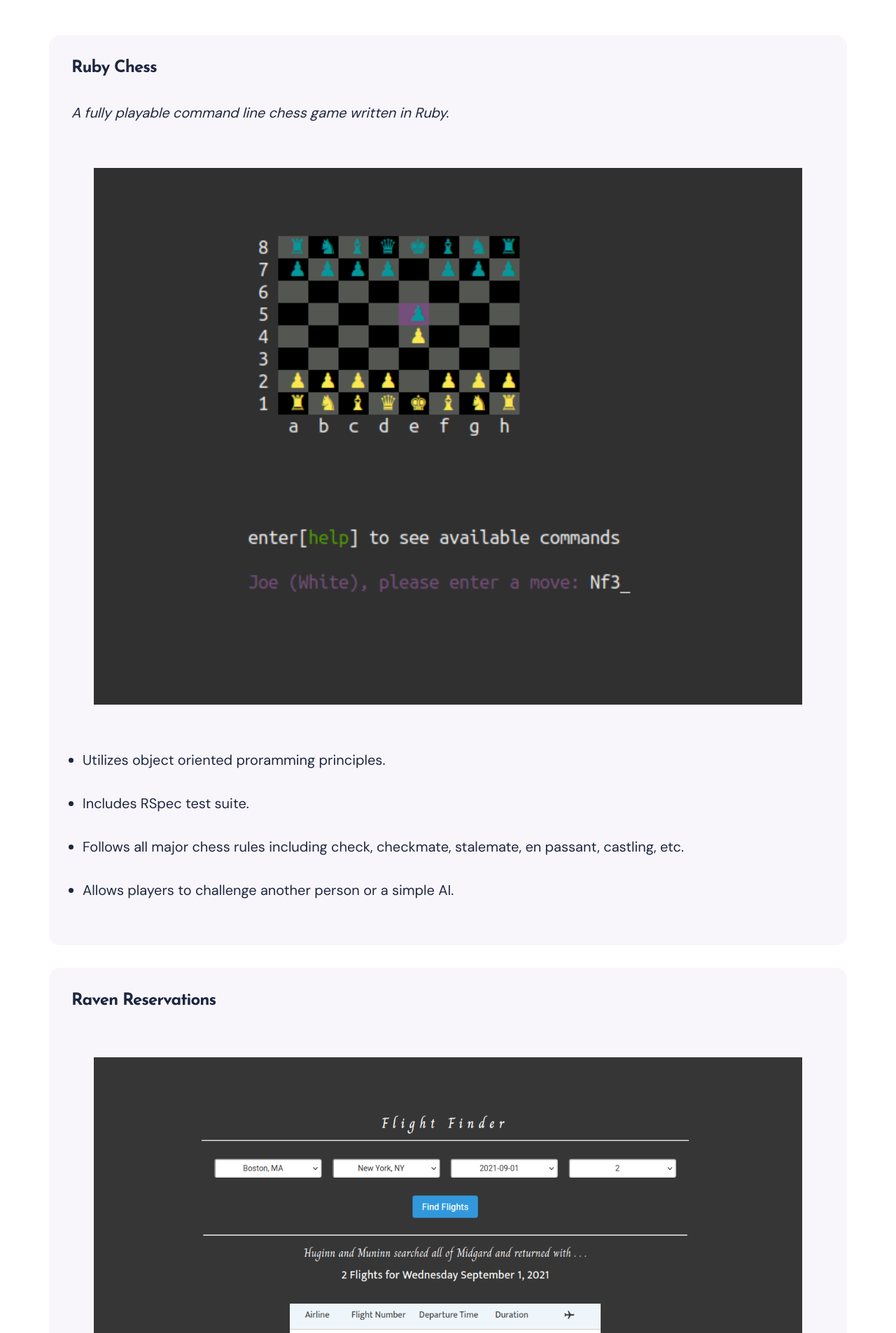
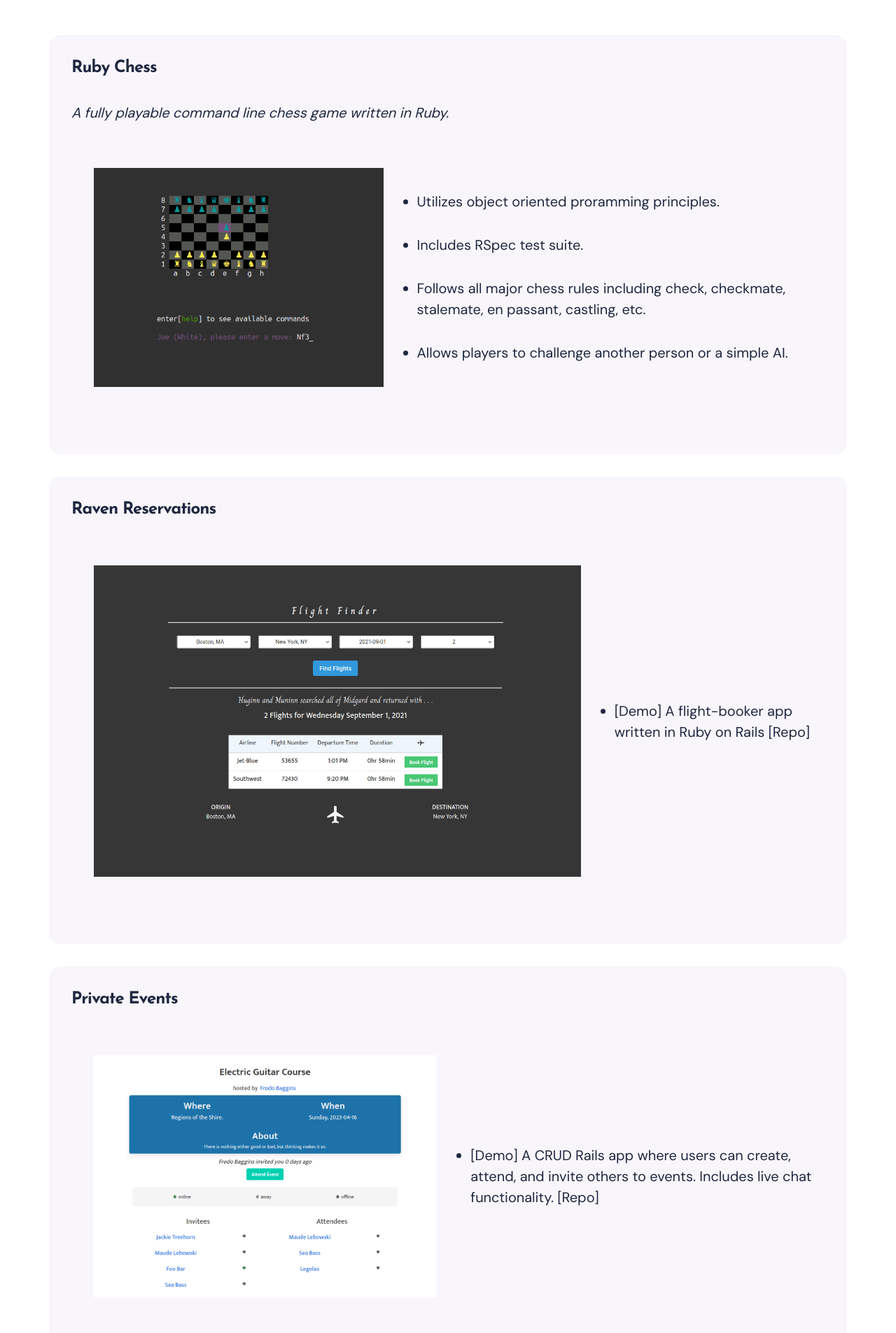
Before and after one commit to joe-mccann-dev/portfolio, a Jekyll site: the page built from index.html, in a window 1280 px wide. Shown: the part 836-2741 px from the top of the page at 70% size. Built offline with Jekyll 4.4.1, drawn with Linux system fonts in a browser that asks for light colours; nearby versions of some CDN libraries.

Commit message:
Put image and bullet points in a flex container.

```diff
--- a/_includes/section-portfolio.html
+++ b/_includes/section-portfolio.html
@@ -18,12 +18,18 @@
         <div class="col portfolio__item">
           <h3>{{project.title}}</h3>
           <p><em>{{project.summary}}</em></p>
+          <div class="image-bullets">
+            <div>
               <img src="{{project.image}}" class="portfolio__item" alt="{{project.title}}" width="100%">
+            </div>
+            <div>
               {% for bullet_point in project.description %}
               <ul>
                 <li>{{bullet_point}}</li>
               </ul>
               {% endfor %}
+            </div>
+          </div>
         <div>
       </div>
     </div>
--- a/_sass/3-modules/_section-portfolio.scss
+++ b/_sass/3-modules/_section-portfolio.scss
@@ -175,3 +175,9 @@
   border-radius: 16px;
   box-shadow: 0px 103px 80px rgba(27, 22, 50, 0.07), 0px 37.6px 29.2px rgba(27, 22, 50, 0.0483), 0px 18.25px 14.18px rgba(27, 22, 50, 0.0389), 0px 8.95px 6.95px rgba(27, 22, 50, 0.0311), 0px 3.54px 2.75px rgba(27, 22, 50, 0.0217);
 }
+
+.image-bullets {
+  display: flex;
+  justify-content: center;
+  align-items: center;
+}
```
Lines whose indentation alone changed are shown as unchanged.
